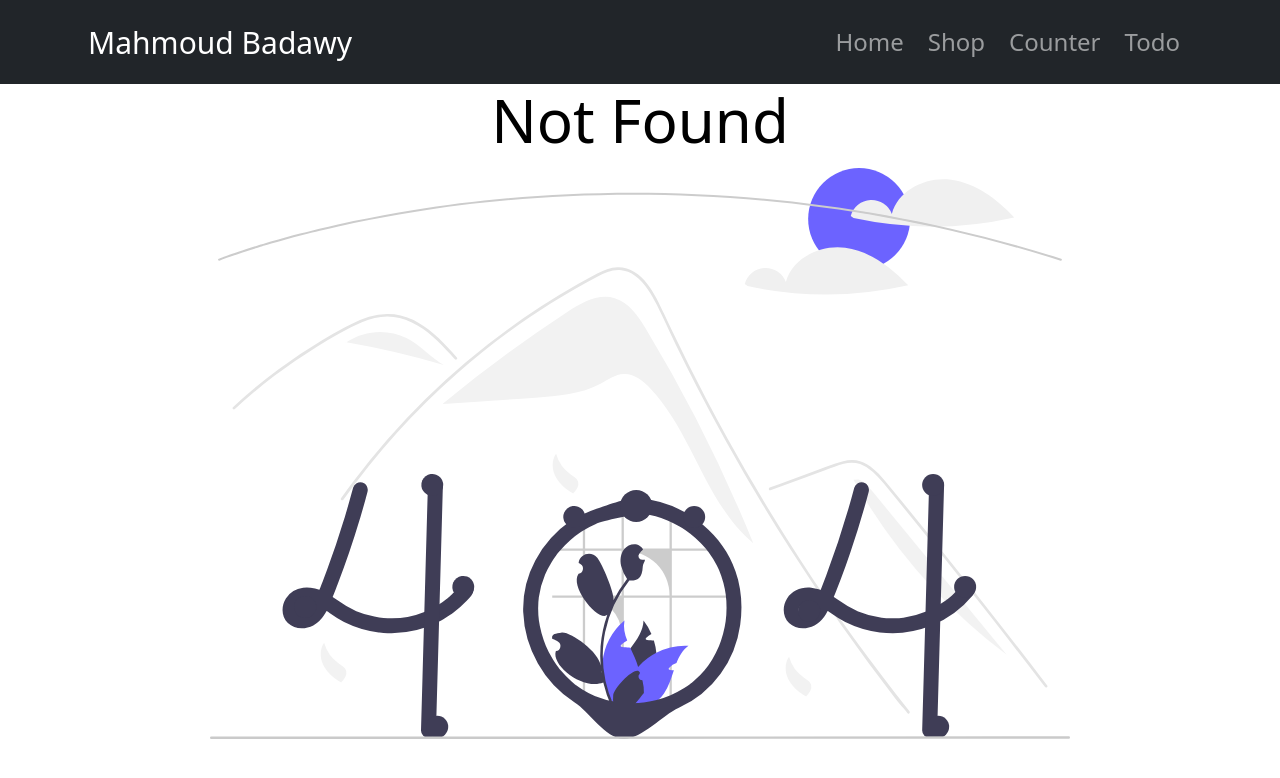
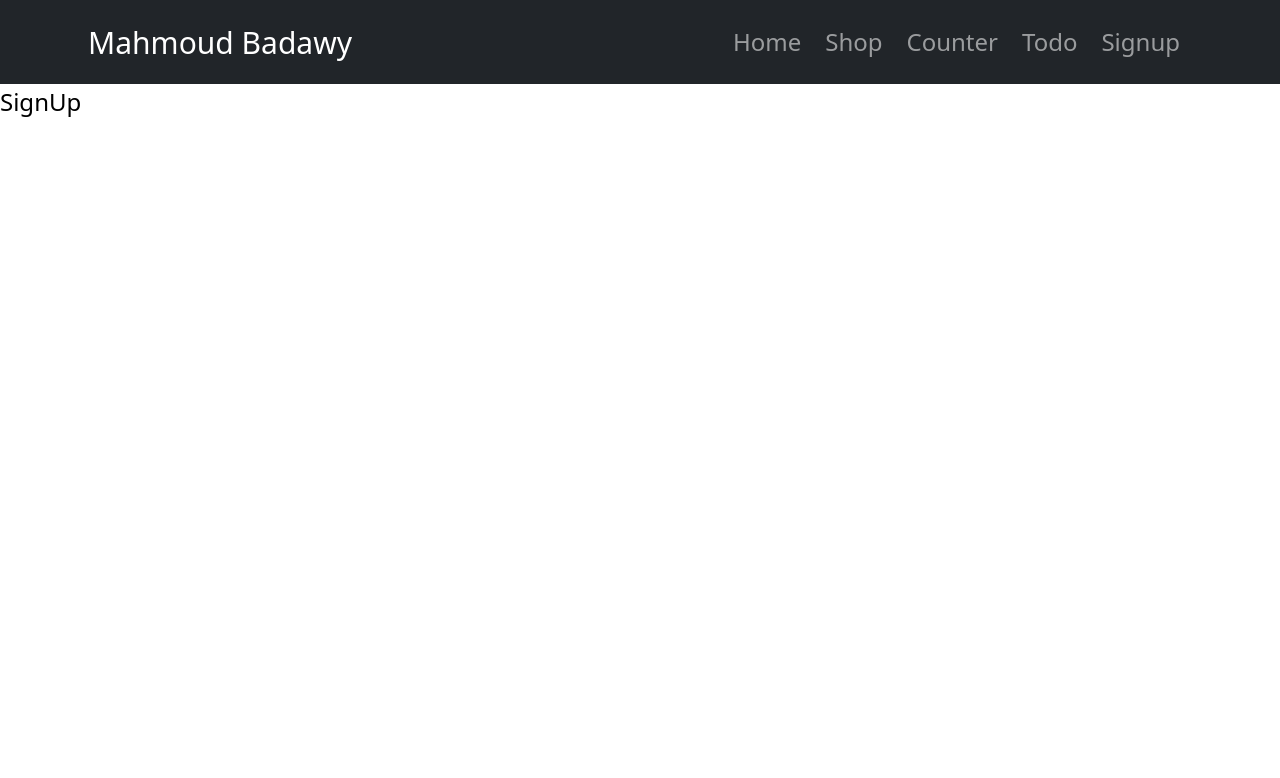
Before and after one commit to MahmoudBadawy4199/ReactPortofolio, a React (Create React App) app: page /register in a window 1280 px wide. Before the commit this address had no page. Shown: the top 778 px of the page. Built offline with nearby package versions, Linux system fonts and the light colour scheme.

Commit message:
signup page initial configurations

```diff
--- a/src/App.js
+++ b/src/App.js
@@ -7,6 +7,7 @@ import ShopPage from './pages/shop/shop.page';
 import ProductSubpage from './pages/shop/product.Subpage/product.Subpage';
 import NotFoundPage from './pages/not_found/not_found.page';
 import TodoPage from './pages/todo/todo.page';
+import SignUp from './pages/signup';
 
 
 
@@ -23,6 +24,8 @@ function App() {
                 <Route path='/product/:id' element={<ProductSubpage />} />
                 <Route path='/counter' element={<CounterPage />} />
                 <Route path='/todo' element={<TodoPage />} />
+                <Route path='/register' element={<SignUp />} />
+
 
                 <Route path='*' element={<NotFoundPage />} />
             </Routes>
--- a/src/components/navbar/Navbar.Component.jsx
+++ b/src/components/navbar/Navbar.Component.jsx
@@ -16,6 +16,8 @@ function NavbarComponent() {
                     <Nav.Link as={Link} to="/shop">Shop</Nav.Link>
                     <Nav.Link as={Link} to="/counter">Counter</Nav.Link>
                     <Nav.Link as={Link} to="/todo">Todo</Nav.Link>
+                    <Nav.Link as={Link} to="/register">Signup</Nav.Link>
+
                 </Nav>
             </Container>
         </Navbar>
--- /dev/null
+++ b/src/pages/signup/index.jsx
@@ -0,0 +1,9 @@
+import React from 'react'
+
+const SignUp = () => {
+  return (
+    <div>SignUp</div>
+  )
+}
+
+export default SignUp
```
Also changed, not shown: src/pages/signup/signup.page.css (added).
